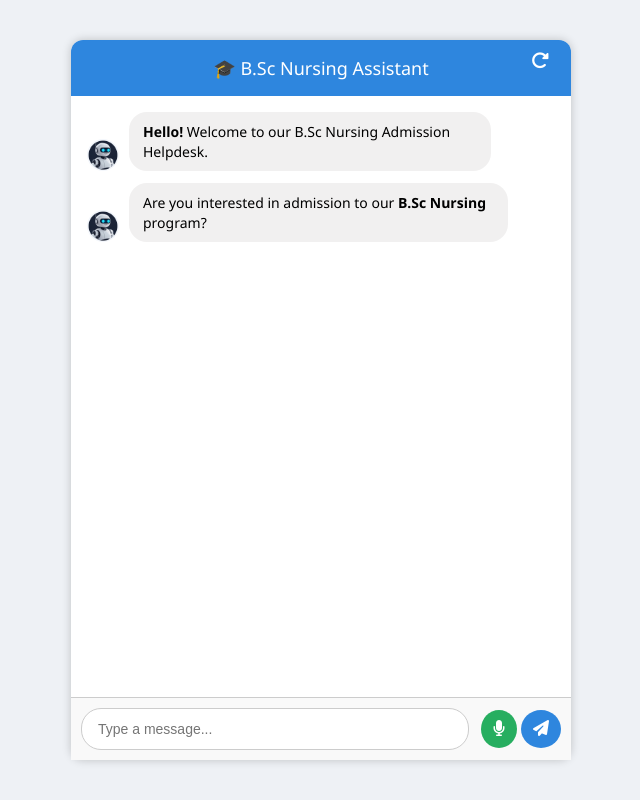
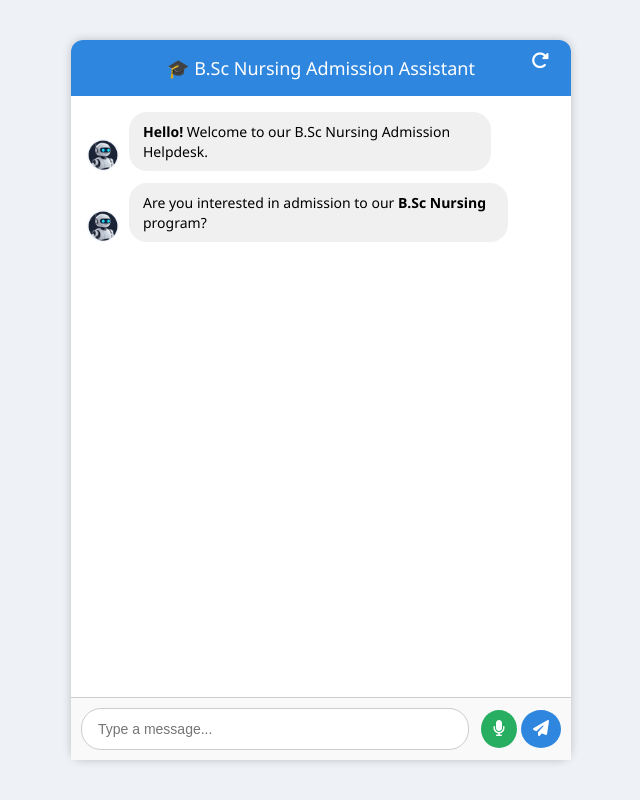
Before and after one commit to VenkataDurgaPrasadX/Nursing-Admission-Assistant, a plain HTML site: page index.html in a window 1280 px wide. Shown: the whole page, without its empty margins (319-959 px from the left). Drawn offline with Linux system fonts and the light colour scheme.

Commit message:
Update index.html

```diff
--- a/index.html
+++ b/index.html
@@ -15,7 +15,7 @@
 
         <!-- Chat Header with Reset Button -->
         <div class="header">
-            🎓 B.Sc Nursing Assistant
+            🎓 B.Sc Nursing Admission Assistant
             <button class="reset-btn" onclick="resetChat()" title="Restart Chat">
                 <i class="fas fa-rotate-right"></i>
             </button>
```
